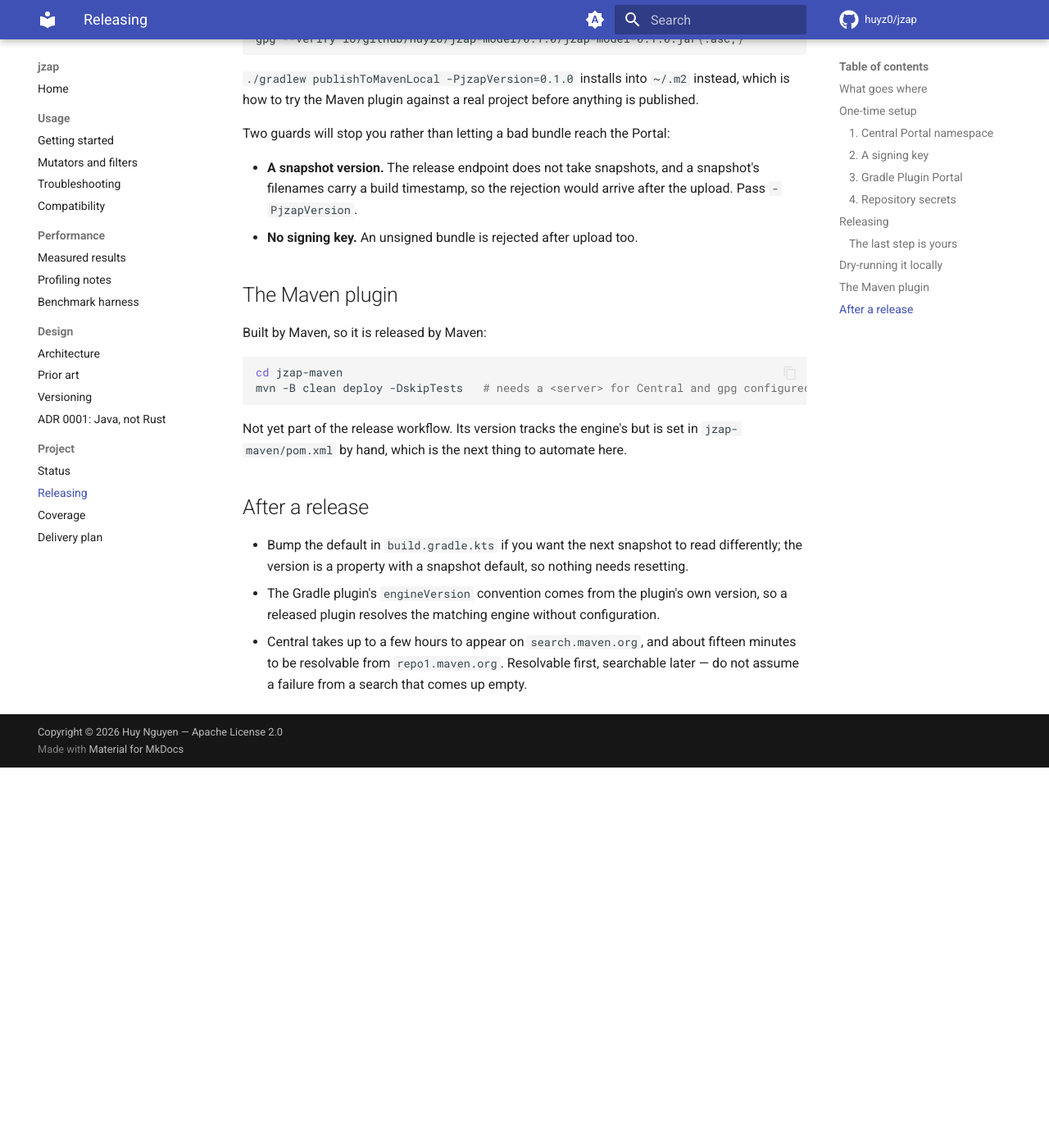
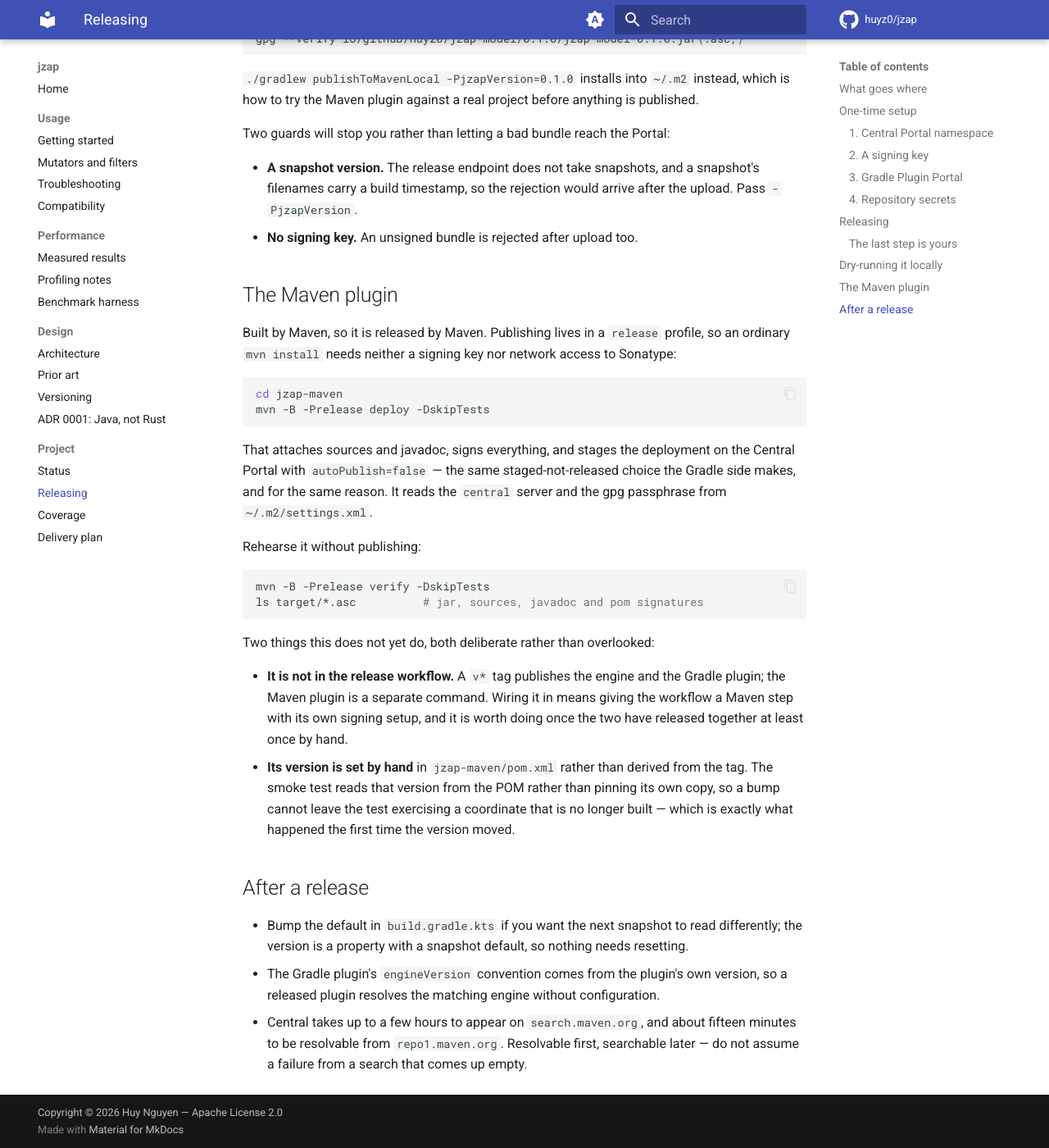
Before and after one commit to huyz0/jzap, an MkDocs documentation site: the page built from docs/releasing.md, in a window 1280 px wide and 1400 px high, scrolled down 3023 px. Shown: the whole window at 82% size. Built offline with MkDocs 1.6.1 and Material for MkDocs 9.7.7, drawn with Linux system fonts in a browser that asks for light colours; comment, search, counter and statistics services are not loaded; before the commit the page ends 3959 px from its top, so only the background shows below that.

Commit message:
Make the Maven plugin releasable, which the docs already assumed
README and usage.md both tell users to depend on
io.github.huyz0:jzap-maven-plugin:0.1.0. The POM had no distributionManagement,
no signing, and no sources or javadoc, so that artefact could not be published
at all -- 0.1.0 would have shipped instructions pointing at something that does
not exist.

Publishing now lives in a `release` profile, so an ordinary `mvn install` still
needs neither a signing key nor network access to Sonatype, and the smoke test
is unaffected. `mvn -Prelease deploy` attaches sources and javadoc, signs
everything, and stages on the Central Portal with autoPublish=false -- the same
staged-not-released choice the Gradle side makes, because Central is immutable
either way.

Rehearsed rather than assumed: `mvn -Prelease verify` produces the jar, sources
jar, javadoc jar and POM each with a detached signature, and one was checked
with gpg --verify.

The version moved to 0.1.0, which broke the smoke test -- it pinned
0.1.0-SNAPSHOT in two places and failed as "plugin not found", which reads as a
build problem rather than as the stale reference it was. It now reads the
version from the POM, so a bump cannot leave it exercising a coordinate that is
no longer built.

Still deliberately not in the release workflow: a v* tag publishes the engine
and the Gradle plugin, and this is a separate command. Wiring it in means giving
the workflow its own Maven signing setup, and that is worth doing after the two
have released together once by hand.

Co-Authored-By: Claude Opus 5 <noreply@anthropic.com>

````diff
--- a/docs/releasing.md
+++ b/docs/releasing.md
@@ -121,15 +121,35 @@ Two guards will stop you rather than letting a bad bundle reach the Portal:
 
 ## The Maven plugin
 
-Built by Maven, so it is released by Maven:
+Built by Maven, so it is released by Maven. Publishing lives in a `release` profile, so an
+ordinary `mvn install` needs neither a signing key nor network access to Sonatype:
 
 ```bash
 cd jzap-maven
-mvn -B clean deploy -DskipTests   # needs a <server> for Central and gpg configured in settings.xml
+mvn -B -Prelease deploy -DskipTests
 ```
 
-Not yet part of the release workflow. Its version tracks the engine's but is set in
-`jzap-maven/pom.xml` by hand, which is the next thing to automate here.
+That attaches sources and javadoc, signs everything, and stages the deployment on the Central
+Portal with `autoPublish=false` — the same staged-not-released choice the Gradle side makes, and
+for the same reason. It reads the `central` server and the gpg passphrase from `~/.m2/settings.xml`.
+
+Rehearse it without publishing:
+
+```bash
+mvn -B -Prelease verify -DskipTests
+ls target/*.asc          # jar, sources, javadoc and pom signatures
+```
+
+Two things this does not yet do, both deliberate rather than overlooked:
+
+- **It is not in the release workflow.** A `v*` tag publishes the engine and the Gradle plugin;
+  the Maven plugin is a separate command. Wiring it in means giving the workflow a Maven step with
+  its own signing setup, and it is worth doing once the two have released together at least once
+  by hand.
+- **Its version is set by hand** in `jzap-maven/pom.xml` rather than derived from the tag. The
+  smoke test reads that version from the POM rather than pinning its own copy, so a bump cannot
+  leave the test exercising a coordinate that is no longer built — which is exactly what happened
+  the first time the version moved.
 
 ## After a release
 
````
Also changed, not shown: 2 other files.
